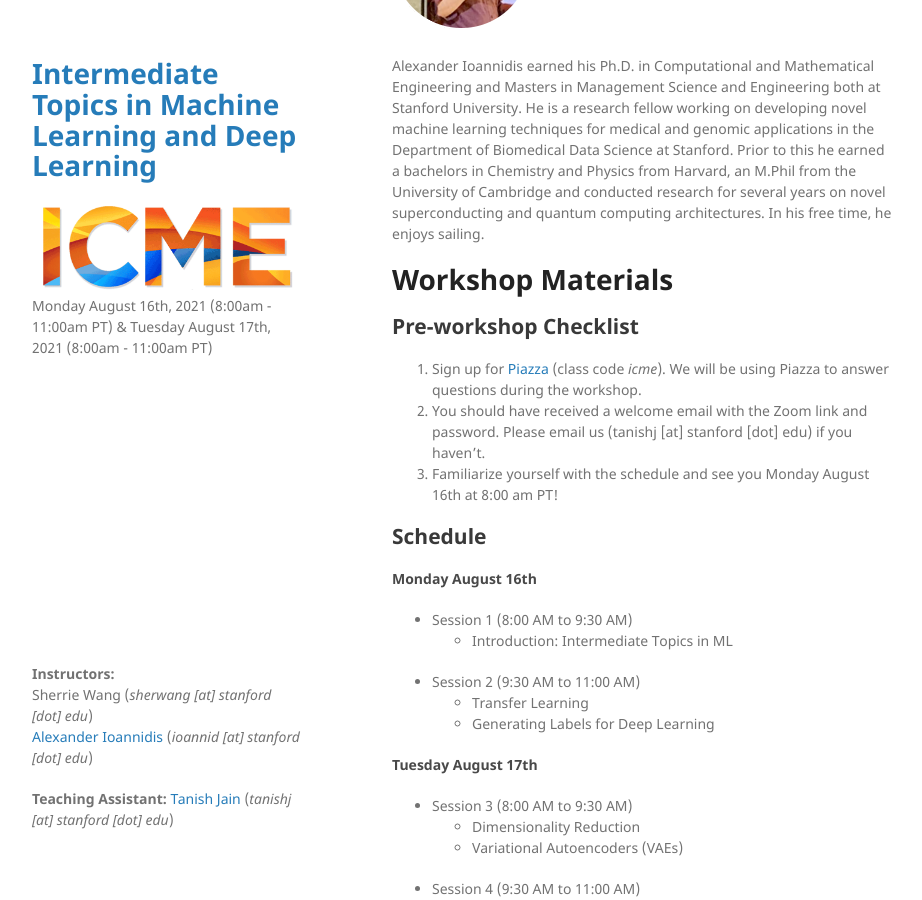
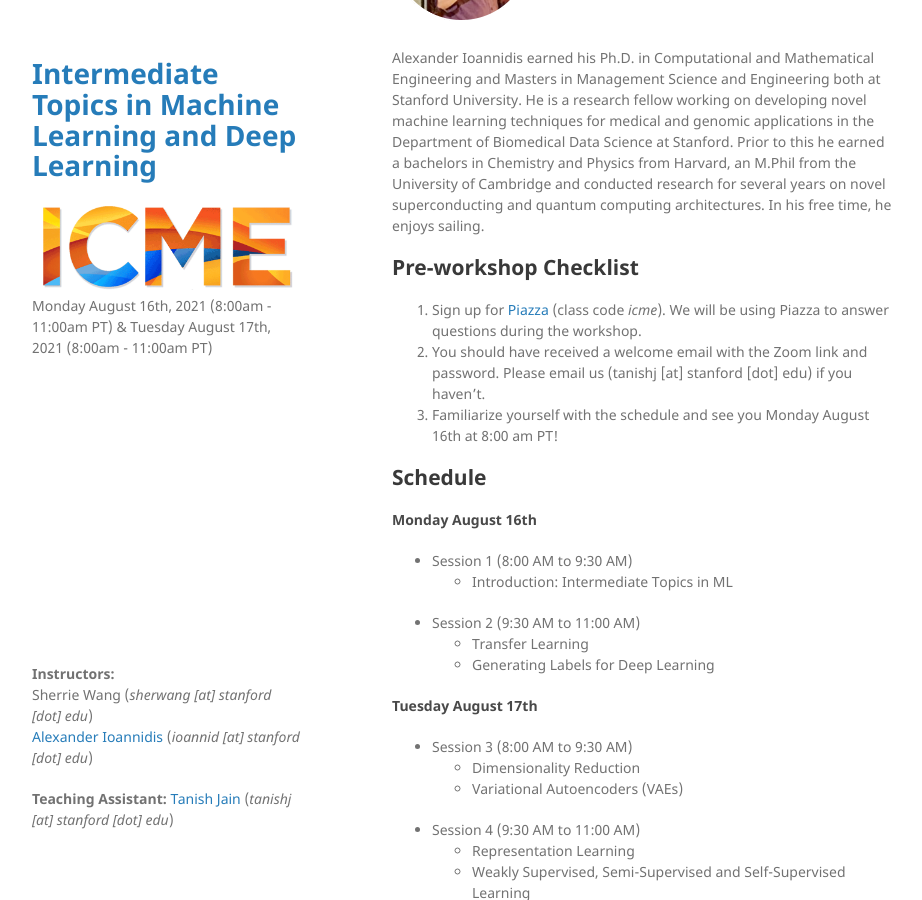
Before and after one commit to icme-workshops/intermediate-ml, a Jekyll site: the page built from index.md, in a window 1280 px wide and 900 px high, scrolled down 803 px. Shown: the whole window, without its empty margins (178-1100 px from the left). Built offline with Jekyll 4.4.1, drawn with Linux system fonts in a browser that asks for light colours; our own code applies the rules of GitHub Pages for plain Markdown files.

Commit message:
Update index.md

```diff
--- a/index.md
+++ b/index.md
@@ -2,7 +2,7 @@
 layout: default
 ---
 
-# Workshop Description
+## Workshop Description
 
 Through a series of rapid surveys, including guest lectures, we will present an overview of recent topics in deep learning and machine learning with particular relevance for practitioners. Areas will include embeddings and dimensionality reduction, transfer learning, representation learning, weakly supervised / semi-supervised / self-supervised and active learning. This workshop will assume a familiarity with basic concepts from both machine learning and deep learning as taught in the introductory workshops on those topics, but it will not assume a deep statistical background. Prior experience with applying neural networks is highly recommended.
 
@@ -15,8 +15,6 @@ Sherrie Wang graduated from Stanford in 2021 with a PhD in Computational and Mat
 ![Alexander Ioannidis](/assets/img/alex.png){:style="max-width:30%;"}
 
 Alexander Ioannidis earned his Ph.D. in Computational and Mathematical Engineering and Masters in Management Science and Engineering both at Stanford University. He is a research fellow working on developing novel machine learning techniques for medical and genomic applications in the Department of Biomedical Data Science at Stanford. Prior to this he earned a bachelors in Chemistry and Physics from Harvard, an M.Phil from the University of Cambridge and conducted research for several years on novel superconducting and quantum computing architectures. In his free time, he enjoys sailing.
-
-# Workshop Materials
 
 ## Pre-workshop Checklist
 
```
